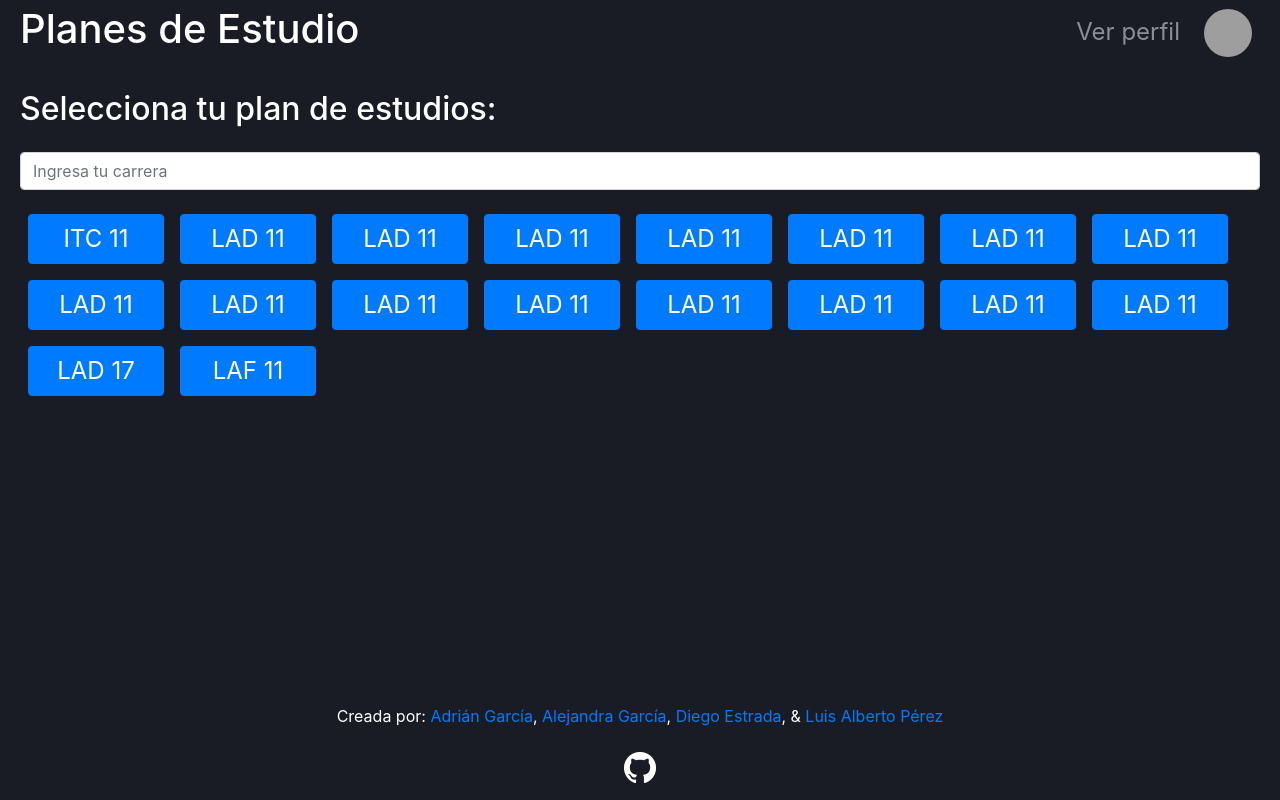
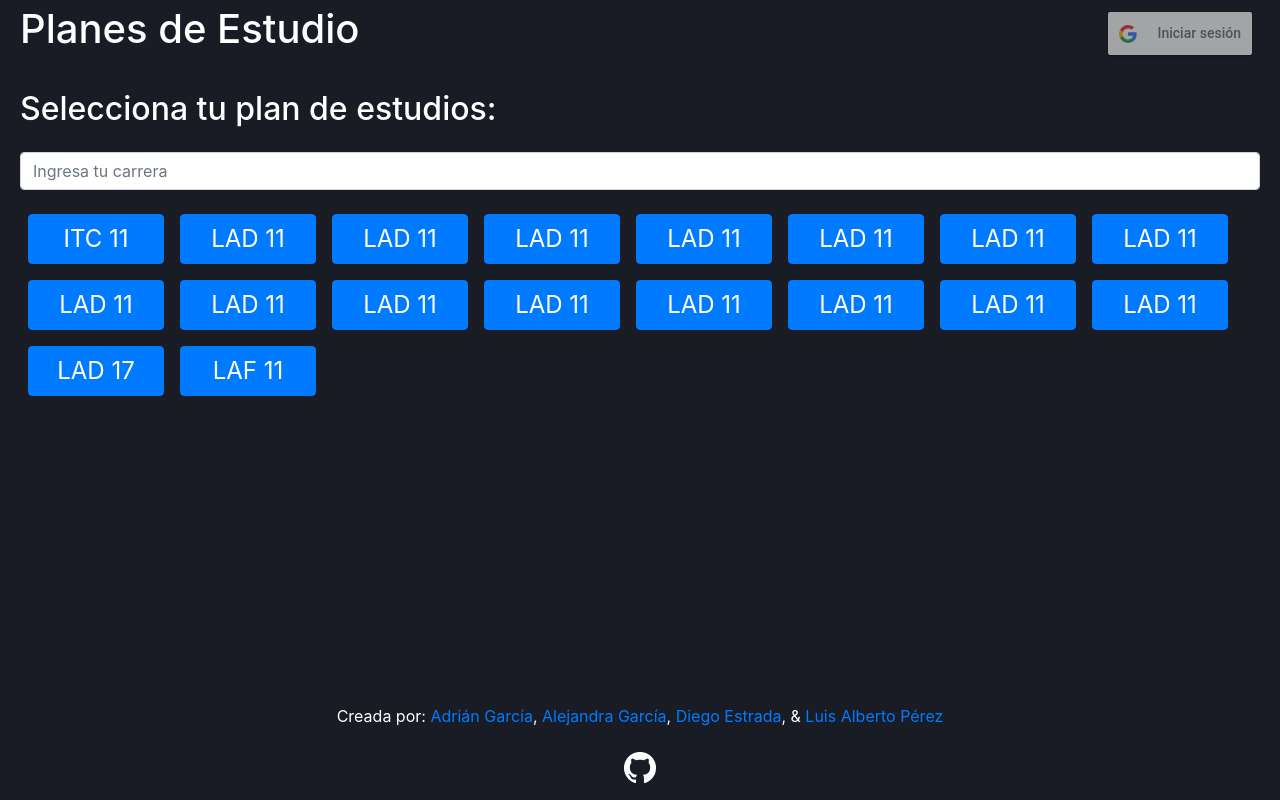
Before and after one commit to luispc111/PlanesDeEstudio, a React (Create React App) app: page / in a window 1280 px wide. Built offline with nearby package versions, Linux system fonts and the light colour scheme; grey boxes are pictures that could not be loaded.

Commit message:
Implementación de Login con Google

```diff
--- a/package.json
+++ b/package.json
@@ -13,6 +13,7 @@
     "react": "^17.0.2",
     "react-bootstrap": "^1.5.2",
     "react-dom": "^17.0.2",
+    "react-google-login": "^5.2.2",
     "react-router-dom": "^5.2.0",
     "react-scripts": "4.0.3",
     "web-vitals": "^1.1.1"
--- a/src/App.js
+++ b/src/App.js
@@ -1,4 +1,5 @@
 // import React, { useState, useEffect, useCallback } from 'react';
+import React, { useState } from 'react';
 import { BrowserRouter as Router, Route } from 'react-router-dom';
 
 import Header from './components/shared/Header';
@@ -9,9 +10,11 @@ import PlanesDeEstudio from './components/PlanesDeEstudio/PlanesDeEstudio';
 import { PUBLIC_URL } from './components/utils';
 
 function App() {
+  const [loggedUser, setLoggedUser] = useState(undefined);
+
   return (
     <div className="App">
-      <Header sesionIniciada={true}/>
+      <Header loggedUser={loggedUser} setLoggedUser={setLoggedUser} />
       <Router>
         <Route
           exact path={PUBLIC_URL + '/'}
--- a/src/components/shared/Header.js
+++ b/src/components/shared/Header.js
@@ -1,14 +1,28 @@
 import React from 'react'
 import { Navbar, Image, Nav } from 'react-bootstrap'
+import GoogleLogin from "react-google-login";
 
 import { PUBLIC_URL } from './../utils';
+
+function extraerMatricula({ email }) {
+  return email.split("@")[0].toUpperCase();
+}
 
 /**
  * Parte superior, contiene controles de manejo de sesión y perfil
  *
  * @param {Boolean} sesionIniciada Indica si el usuario ingresa como previamente registrado.
  */
-export default function Header({ sesionIniciada }) {
+export default function Header({ loggedUser, setLoggedUser }) {
+  function successResponse({ profileObj }) {
+    setLoggedUser(profileObj);
+  }
+  function failureResponse(response) {
+    console.log(response);
+  }
+
+  const matricula = loggedUser ? extraerMatricula(loggedUser) : "";
+
   return (
     <Navbar sticky="top" variant="dark" className="p-0 pb-4">
       <Navbar.Brand href={`${PUBLIC_URL}/`}>
@@ -16,19 +30,29 @@ export default function Header({ sesionIniciada }) {
       </Navbar.Brand>
       <Navbar.Collapse className="justify-content-end">
         <Nav className="element">
-          {sesionIniciada && (
-            <Nav.Link href={`${PUBLIC_URL}/perfil/`}>
-              Ver perfil
+          {loggedUser && (
+            <Nav.Link href={`${PUBLIC_URL}/perfil/${matricula}`} className="element">
               <Image
-                className="ml-4 imagen-perfil"
+                className="ml-4"
                 width={48}
                 height={48}
-                src="https://i.stack.imgur.com/dr5qp.jpg"
+                src={loggedUser.imageUrl}
                 roundedCircle
               />
             </Nav.Link>
           )}
-          {!sesionIniciada && (<Nav.Link href={`${PUBLIC_URL}/`}> Iniciar sesión </Nav.Link>)}
+          {!loggedUser && (
+            <Nav.Link href={`${PUBLIC_URL}/`} className="login">
+              <GoogleLogin
+                clientId="78830882271-iabhrh1kgh03rbb0js65vh0iftf6jkjh.apps.googleusercontent.com"
+                buttonText="Iniciar sesión"
+                onSuccess={successResponse}
+                onFailure={failureResponse}
+                cookiePolicy={"single_host_origin"}
+                isSignedIn={true}
+              />
+            </Nav.Link>
+          )}
         </Nav>
       </Navbar.Collapse>
     </Navbar>
--- a/src/sass/shared.scss
+++ b/src/sass/shared.scss
@@ -5,3 +5,49 @@
 .element {
   font-size: 1.5rem;
 }
+
+.header {
+  display: flex;
+  padding: 20px 10px;
+  height: auto;
+  flex-direction: row;
+  align-items: center;
+  font-size: calc(10px + 2vmin);
+  position: sticky;
+}
+
+.header-left {
+  text-align: center;
+  flex-grow: 1;
+
+  .element {
+    color: white;
+    font-family: 'Lucida Bright';
+    font-size: 2.5rem;
+    font-weight: 500;
+    text-decoration: none;
+  }
+}
+
+.header-right {
+  display: flex;
+  float: right;
+
+  .element {
+    margin-left: 10px;
+    margin-right: 10px;
+    color: white;
+    font-family: 'helvetica';
+    font-size: 1.5rem;
+    text-decoration: none;
+  }
+}
+
+.profile-image {
+  width: 35px;
+  height: 35px;
+}
+
+.login span {
+  color: inherit;
+}
```
Also changed, not shown: 1 other file (tests, documents, lock files or other folders).
